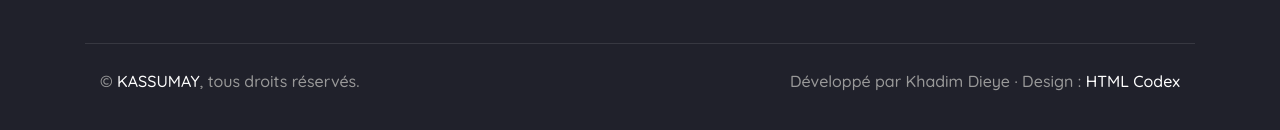
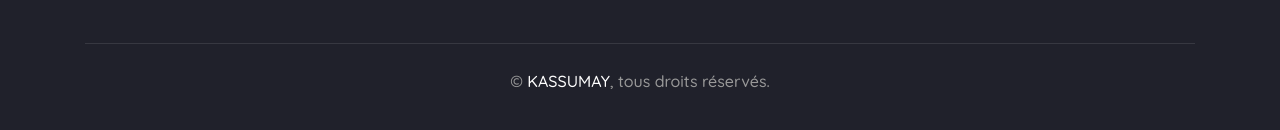
Before and after one commit to Khadimrass/Kassumay, a React (Vite) app in the folder frontend/: page /enfant/1 in a window 1280 px wide. Shown: the part 1049-1179 px from the top of the page. Built offline with nearby package versions, Linux system fonts and the light colour scheme; no server answers.

Commit message:
Pied de page : retrait des mentions

```diff
--- a/frontend/src/Footer.jsx
+++ b/frontend/src/Footer.jsx
@@ -31,11 +31,8 @@ function Footer() {
       </div>
       <div className="container copyright">
         <div className="row">
-          <div className="col-md-6">
+          <div className="col-md-12 text-center">
             <p>&copy; <a href="/">KASSUMAY</a>, tous droits réservés.</p>
-          </div>
-          <div className="col-md-6">
-            <p>Développé par Khadim Dieye · Design : <a href="https://htmlcodex.com">HTML Codex</a></p>
           </div>
         </div>
       </div>
```
